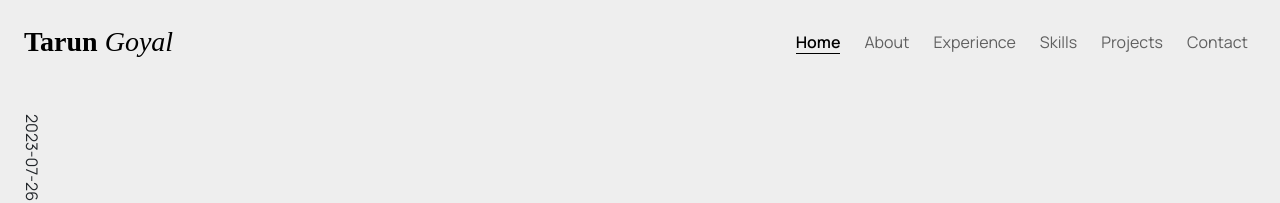
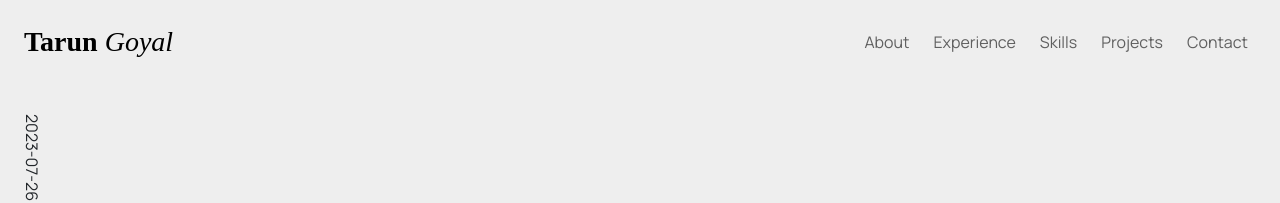
Before and after one commit to tarungoyal0025/portfolio-tar, a React (Create React App) app: page / in a window 1280 px wide. Shown: the top 203 px of the page. Built offline with nearby package versions, Linux system fonts and the light colour scheme; a web font is replaced by a local one.

Commit message:
typo error

```diff
--- a/src/partials/NavTop.jsx
+++ b/src/partials/NavTop.jsx
@@ -63,14 +63,6 @@ function NavTop() {
           <Nav className="navtop-list ms-auto">
             <Nav.Link className="pe-3">
               <NavLink
-                to="/"
-                className={({ isActive }) => (isActive ? "active" : "")}
-              >
-                Home
-              </NavLink>
-            </Nav.Link>
-            <Nav.Link className="pe-3">
-              <NavLink
                 to="/about"
                 className={({ isActive }) => (isActive ? "active" : "")}
               >
```
